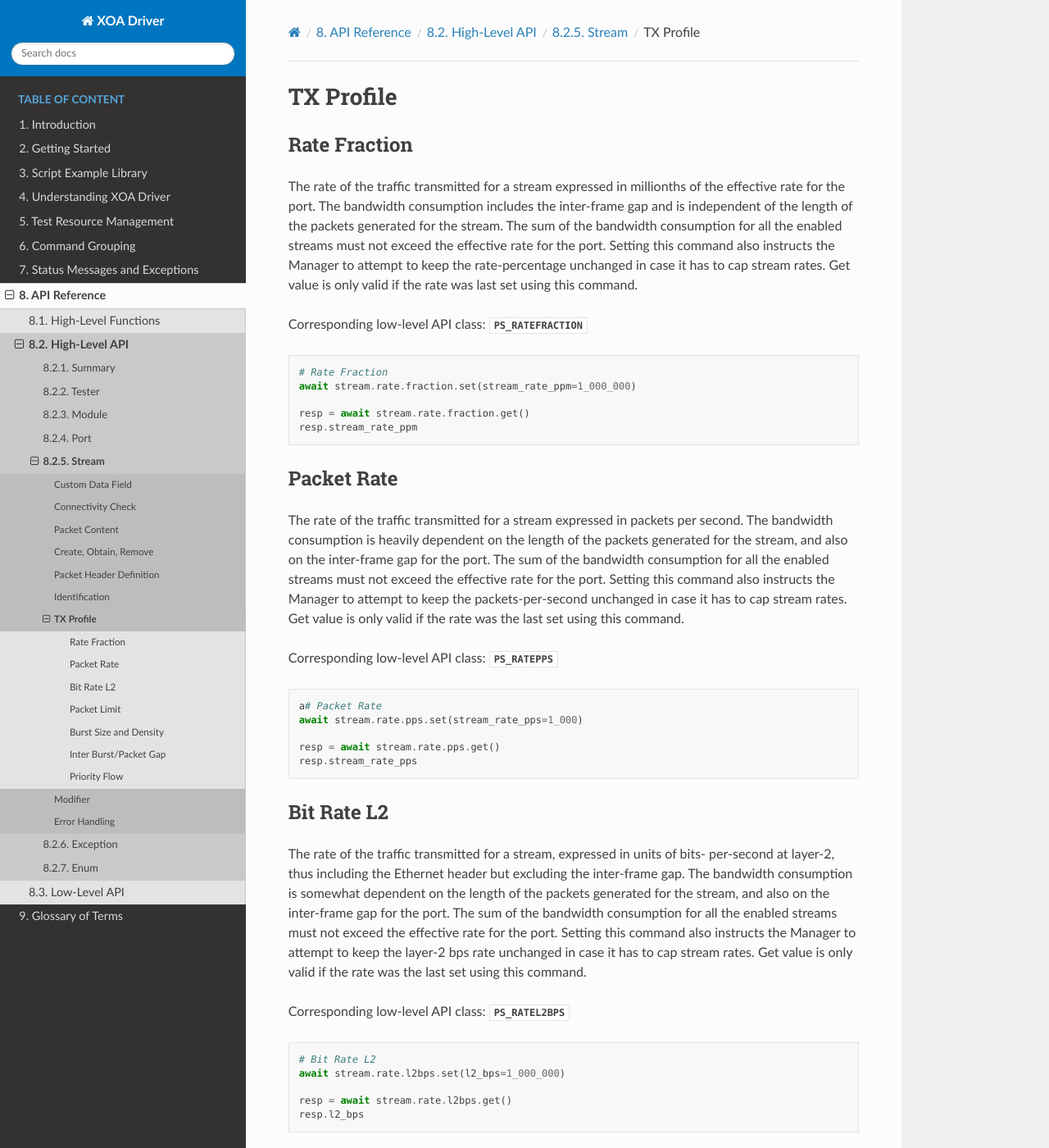
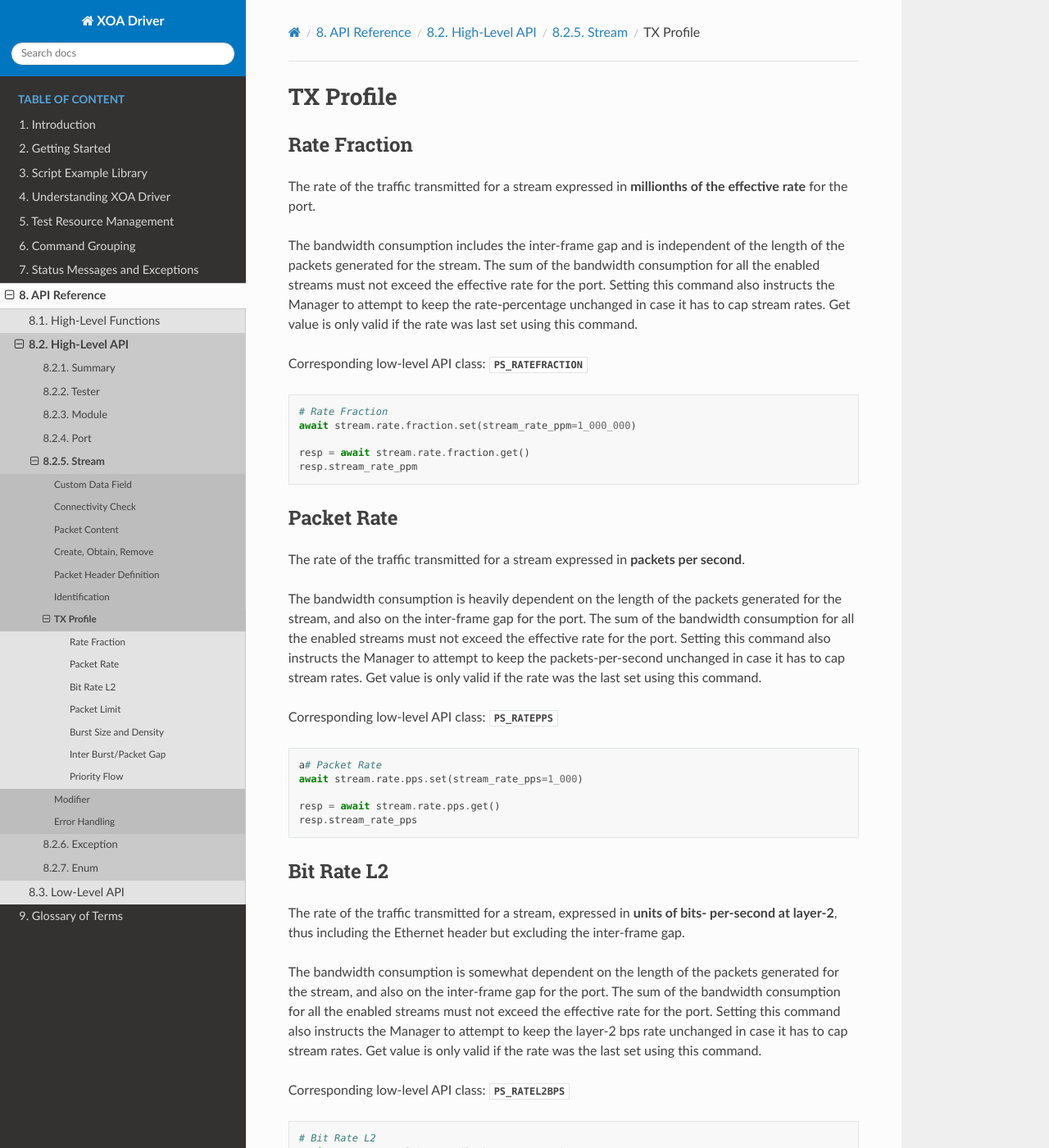
Before and after one commit to xenanetworks/tdl-xoa-driver, a Sphinx documentation site: the page built from docs/source/api_ref/hli/stream/tx_profile.rst, in a window 1280 px wide and 1400 px high. Shown: the whole window at 82% size. Built offline with Sphinx 7.4.7 and the Read the Docs theme 3.1.0, drawn with Linux system fonts in a browser that asks for light colours; some of the changed text lies outside the part shown.

```diff
--- a/docs/source/api_ref/hli/stream/tx_profile.rst
+++ b/docs/source/api_ref/hli/stream/tx_profile.rst
@@ -3,8 +3,10 @@ TX Profile
 
 Rate Fraction
 ---------------
-The rate of the traffic transmitted for a stream expressed in millionths of the
-effective rate for the port. The bandwidth consumption includes the inter-frame
+The rate of the traffic transmitted for a stream expressed in **millionths of the
+effective rate** for the port.
+
+The bandwidth consumption includes the inter-frame
 gap and is independent of the length of the packets generated for the stream.
 The sum of the bandwidth consumption for all the enabled streams must not exceed
 the effective rate for the port. Setting this command also instructs the
@@ -25,8 +27,10 @@ Corresponding low-level API class: :class:`~xoa_driver.internals.commands.ps_com
 
 Packet Rate
 -------------------------
-The rate of the traffic transmitted for a stream expressed in packets per
-second. The bandwidth consumption is heavily dependent on the length of the
+The rate of the traffic transmitted for a stream expressed in **packets per
+second**.
+
+The bandwidth consumption is heavily dependent on the length of the
 packets generated for the stream, and also on the inter-frame gap for the port.
 The sum of the bandwidth consumption for all the enabled streams must not exceed
 the effective rate for the port. Setting this command also instructs the
@@ -47,9 +51,11 @@ Corresponding low-level API class: :class:`~xoa_driver.internals.commands.ps_com
 
 Bit Rate L2
 --------------------------
-The rate of the traffic transmitted for a stream, expressed in units of bits-
-per-second at layer-2, thus including the Ethernet header but excluding the
-inter-frame gap. The bandwidth consumption is somewhat dependent on the length
+The rate of the traffic transmitted for a stream, expressed in **units of bits-
+per-second at layer-2**, thus including the Ethernet header but excluding the
+inter-frame gap.
+
+The bandwidth consumption is somewhat dependent on the length
 of the packets generated for the stream, and also on the inter-frame gap for the
 port. The sum of the bandwidth consumption for all the enabled streams must not
 exceed the effective rate for the port. Setting this command also instructs
@@ -70,8 +76,10 @@ Corresponding low-level API class: :class:`~xoa_driver.internals.commands.ps_com
 
 Packet Limit
 --------------------------
-The rate of the traffic transmitted for a stream expressed in packets per
-second. The bandwidth consumption is heavily dependent on the length of the
+The rate of the traffic transmitted for a stream expressed in **packets per
+second**.
+
+The bandwidth consumption is heavily dependent on the length of the
 packets generated for the stream, and also on the inter-frame gap for the port.
 The sum of the bandwidth consumption for all the enabled streams must not exceed
 the effective rate for the port. Setting this command also instructs the
@@ -94,6 +102,7 @@ Burst Size and Density
 --------------------------
 The burstiness of the traffic transmitted for a stream, expressed in terms of
 the number of packets in each burst, and how densely they are packed together.
+
 The burstiness does not affect the bandwidth consumed by the stream, only the
 spacing between the packets. A density value of 100 means that the packets are
 packed tightly together, only spaced by the minimum inter-frame gap. A value of
```
